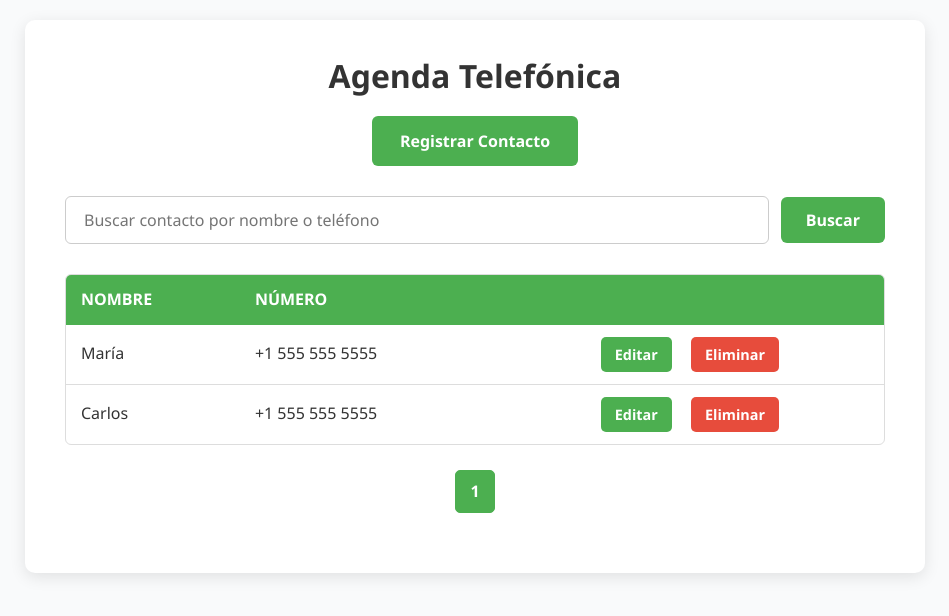
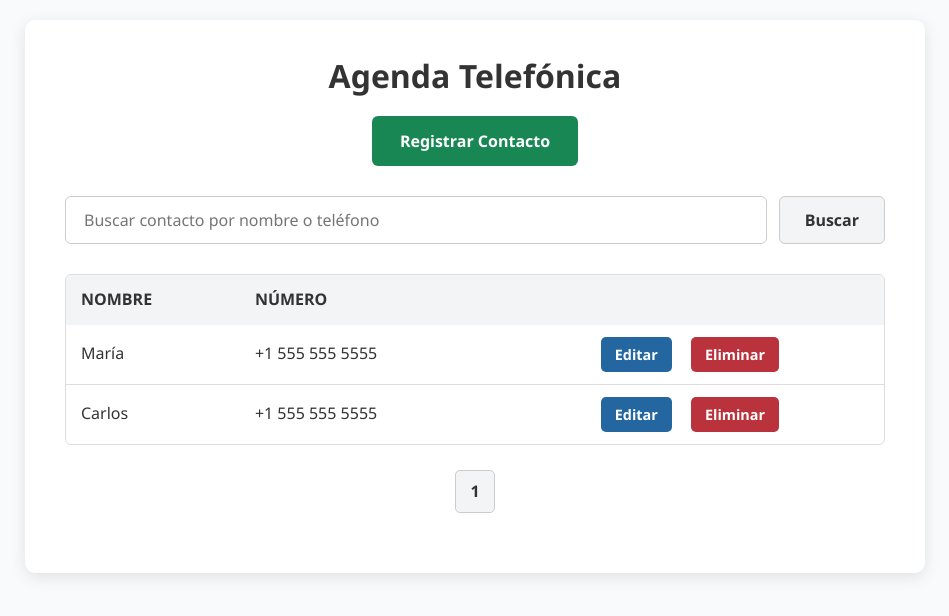
Before and after one commit to nhy6ck/agenda-telefonica, a PHP site: page / in a window 1280 px wide. Shown: the top 616 px of the page, without its empty margins (165-1114 px from the left). Run offline with PHP 8.4, Linux system fonts and the light colour scheme; data comes from the database, SQL or seed files in the repository.

Commit message:
adjust UI colors

```diff
--- a/css/style.css
+++ b/css/style.css
@@ -59,7 +55,7 @@ h1 {
 /* -------------------- REGISTRO -------------------- */
 
 button {
-    background-color: #4CAF50;
+    background-color: #198754;
     color: white;
     padding: 14px 28px;
     border: none;
@@ -121,6 +117,23 @@ input[type=text]:focus {
     flex-grow: 1;
 }
 
+.boton-buscar {
+    background-color: #f3f4f5;
+    color: #333;
+    padding: 14px 28px;
+    border: 1.5px solid #cccccc;
+    border-radius: 6px;
+    cursor: pointer;
+    font-size: 1rem;
+    font-weight: 600;
+    transition: background-color 0.4s ease, color 0.4s ease, box-shadow 0.4s ease, transform 0.4s ease;
+}
+
+.boton-buscar:hover {
+    background-color: #e2e6ea;
+    box-shadow: 0 4px 12px rgba(0, 0, 0, 0.1);
+}
+
 .contenedor-busqueda button {
     padding: 12px 25px;
     height: auto;
@@ -147,8 +160,8 @@ td {
 }
 
 th {
-    background-color: #4CAF50 !important;
-    color: white !important;
+    background-color: #f3f4f5 !important;
+    color: #333 !important;
     font-weight: 600;
     text-transform: uppercase;
     border-radius: 0;
@@ -179,7 +192,7 @@ form[style*='inline-block'] button {
 }
 
 .boton-eliminar {
-    background-color: #e74c3c;
+    background-color: #ba323b;
     color: white;
     border-radius: 6px;
     padding: 14px 28px;
@@ -204,9 +217,26 @@ form[style*='inline-block'] button {
     margin-top: 10px;
 }
 
+.boton-editar {
+    background-color: #2467A0;
+    color: white;
+    padding: 14px 28px;
+    border: none;
+    border-radius: 6px;
+    cursor: pointer;
+    font-size: 1rem;
+    font-weight: 600;
+    transition: background-color 0.4s ease, box-shadow 0.4s ease, transform 0.4s ease;
+}
+
+.boton-editar:hover {
+    background-color: #1d5682;
+    box-shadow: 0 4px 12px rgba(38, 98, 160, 0.4);
+}
+
 .boton-cancelar {
     display: inline-block;
-    background-color: #e74c3c;
+    background-color: #ba323b;
     color: white;
     padding: 14px 28px;
     border-radius: 6px;
@@ -237,27 +267,27 @@ form[style*='inline-block'] button {
 
 .paginacion a {
     text-decoration: none;
-    color: #4CAF50;
+    color: #333;
     padding: 8px 14px;
     margin: 0 2px;
-    border: 1.5px solid #4CAF50;
+    border: 1.5px solid #cccccc;
     border-radius: 5px;
     transition: background-color 0.4s ease, box-shadow 0.4s ease, transform 0.4s ease;
 }
 
 .paginacion a:hover {
-    background-color: #4CAF50;
-    color: white;
+    background-color: #e2e6ea;
+    box-shadow: 0 4px 12px rgba(0, 0, 0, 0.1);
 }
 
 .paginacion a.active {
-    background-color: #4CAF50;
-    color: white;
+    background-color: #f3f4f5;
+    color: #333;
     font-weight: 700;
 }
 
 .puntos {
     font-weight: bold;
-    color: #4CAF50;
+    color: #333;
     user-select: none;
 }
--- a/index.php
+++ b/index.php
@@ -125,7 +125,7 @@ CloseCon($conn);
                 <form method="GET" action="">
                     <div class="contenedor-busqueda">
                         <input type="text" name="search-name" placeholder="Buscar contacto por nombre o teléfono" value="<?php echo htmlspecialchars($searchName); ?>" required>
-                        <button type="submit">Buscar</button>
+                        <button type="submit" class="boton-buscar">Buscar</button>
                     </div>
                 </form>
 
@@ -148,7 +148,7 @@ CloseCon($conn);
                                             <td class="acciones">
                                                 <form method="POST" action="" style="display:inline-block;">
                                                     <input type="hidden" name="edit-id" value="<?php echo $contacto->getId(); ?>">
-                                                    <button type="submit" title="Editar Contacto">Editar</button>
+                                                    <button type="submit" class="boton-editar" title="Editar Contacto">Editar</button>
                                                 </form>
                                                 <form method="POST" action="" style="display:inline-block; margin-left:5px;">
                                                     <input type="hidden" name="delete-id" value="<?php echo $contacto->getId(); ?>">
@@ -230,7 +230,7 @@ CloseCon($conn);
                                             <td class="acciones">
                                                 <form method="POST" action="" style="display:inline-block;">
                                                     <input type="hidden" name="edit-id" value="<?php echo $contacto->getId(); ?>">
-                                                    <button type="submit" title="Editar Contacto">Editar</button>
+                                                    <button type="submit" class="boton-editar" title="Editar Contacto">Editar</button>
                                                 </form>
                                                 <form method="POST" action="" style="display:inline-block; margin-left:5px;">
                                                     <input type="hidden" name="delete-id" value="<?php echo $contacto->getId(); ?>">
```
Also changed, not shown: other parts of css/style.css (+10 -14 lines).
